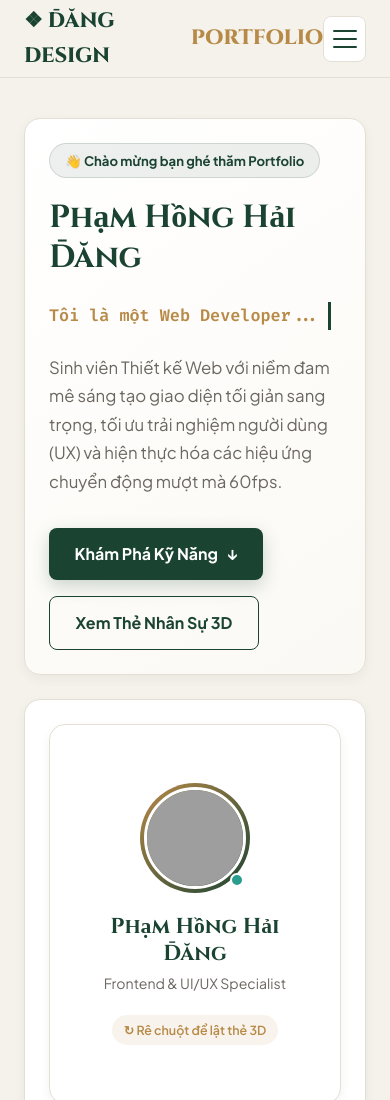
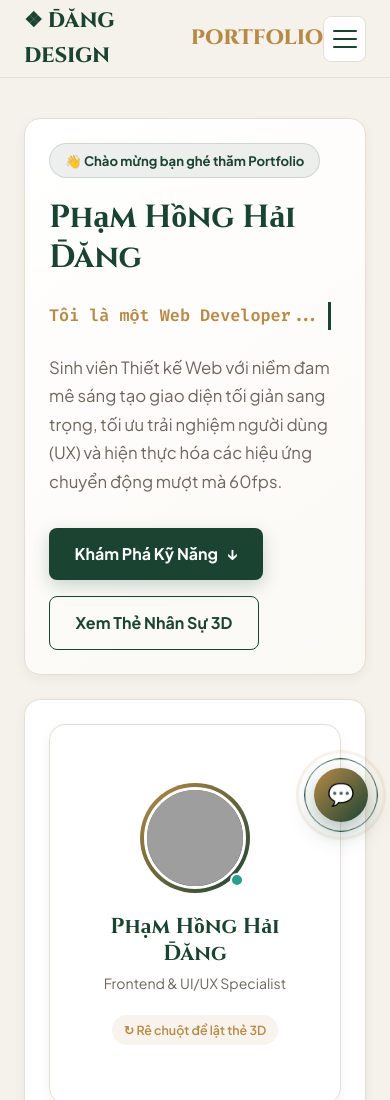
Before and after one commit to NguyenTrungQuan25AI/thiet_ke_web, a plain HTML site: page week05-portfolio/index.html in a window 390 px wide. Shown: the top 1100 px of the page. Drawn offline with Linux system fonts and the light colour scheme; grey boxes are pictures that could not be loaded.

Commit message:
feat(fab): them floating action button voi hieu ung pulse wave sau footer (Bai 1)

```diff
--- a/week05-portfolio/index.html
+++ b/week05-portfolio/index.html
@@ -715,7 +715,105 @@
             margin-bottom: 1.5rem;
         }
 
-        /* FAB CSS will be added here */
+        /* =========================================================
+           11. COMPONENT 7: FLOATING ACTION BUTTON (FAB) (HIỆU ỨNG 1)
+           Theo yêu cầu chuẩn kiến trúc của bạn:
+           - Dùng W3C Semantic: Thẻ <aside class="floating-fab">
+           - Đặt SAU <footer>
+           - Nút tròn "Liên hệ" cố định góc màn hình với pulse animation
+           ========================================================= */
+        .floating-fab {
+            position: fixed;
+            bottom: 32px;
+            right: 32px;
+            z-index: 9999;
+        }
+
+        .fab-button {
+            position: relative;
+            width: 62px;
+            height: 62px;
+            border-radius: 50%;
+            background: linear-gradient(135deg, var(--color-accent), var(--color-primary));
+            color: #ffffff;
+            border: none;
+            cursor: pointer;
+            box-shadow: 0 10px 25px rgba(27, 67, 50, 0.35);
+            display: flex;
+            align-items: center;
+            justify-content: center;
+            font-size: 1.6rem;
+            transition: transform 0.3s var(--ease-spring), box-shadow 0.3s ease;
+        }
+
+        .fab-button:hover {
+            transform: scale(1.12);
+            box-shadow: 0 14px 30px rgba(27, 67, 50, 0.45);
+        }
+
+        /* VÒNG TRÒN PHẬP PHỒNG ĐẬP NHỊP TIM (PULSE RING ANIMATION) */
+        .fab-button::before {
+            content: '';
+            position: absolute;
+            inset: -8px;
+            border-radius: 50%;
+            border: 2px solid var(--color-accent);
+            opacity: 0.8;
+            will-change: transform, opacity;
+            animation: pulseWave 2.2s cubic-bezier(0.25, 1, 0.5, 1) infinite;
+        }
+
+        .fab-button::after {
+            content: '';
+            position: absolute;
+            inset: -16px;
+            border-radius: 50%;
+            border: 1.5px solid var(--color-primary);
+            opacity: 0.4;
+            will-change: transform, opacity;
+            animation: pulseWave 2.2s cubic-bezier(0.25, 1, 0.5, 1) infinite 0.6s;
+        }
+
+        @keyframes pulseWave {
+            0% {
+                transform: scale(0.85);
+                opacity: 0.9;
+            }
+            70% {
+                transform: scale(1.35);
+                opacity: 0;
+            }
+            100% {
+                transform: scale(1.4);
+                opacity: 0;
+            }
+        }
+
+        /* Chú thích nổi bên cạnh nút FAB */
+        .fab-tooltip {
+            position: absolute;
+            right: 76px;
+            top: 50%;
+            transform: translateY(-50%);
+            background: rgba(27, 67, 50, 0.95);
+            color: #ffffff;
+            padding: 0.45rem 0.9rem;
+            border-radius: 8px;
+            font-size: 0.82rem;
+            font-weight: 700;
+            white-space: nowrap;
+            pointer-events: none;
+            opacity: 0;
+            visibility: hidden;
+            transition: all 0.3s ease;
+            box-shadow: var(--shadow-sm);
+        }
+
+        .floating-fab:hover .fab-tooltip {
+            opacity: 1;
+            visibility: visible;
+            right: 82px;
+        }
 
         /* =========================================================
            12. RESPONSIVE MEDIA QUERIES (MOBILE TỰ CO GIÃN)
@@ -729,7 +827,7 @@
             /* Trên màn hình di động, background-attachment: fixed một số máy lag nhẹ,
                ta tối ưu sang cuộn tự nhiên hoặc giữ nguyên */
             .parallax-bento {
-                background-attachment: fixed;
+                background-attachment: scroll;
                 height: 320px;
             }
         }
@@ -994,7 +1092,20 @@
         </p>
     </footer>
 
-    <!-- FAB will be added in Component 7 -->
+    <!-- =========================================================
+         COMPONENT 7: FLOATING ACTION BUTTON (FAB) (HIỆU ỨNG 1)
+         Đặt SAU <footer> bằng thẻ W3C Semantic <aside class="floating-fab">
+         theo đúng chuẩn kiến trúc của bạn!
+         ========================================================= -->
+    <aside class="floating-fab" aria-label="Nút liên hệ nổi">
+        <button type="button"
+                class="fab-button"
+                aria-label="Liên hệ nhanh với Hải Đăng"
+                onclick="handleFabClick()">
+            <span>💬</span>
+        </button>
+        <span class="fab-tooltip">Liên hệ nhanh</span>
+    </aside>
 
     <!-- =========================================================
          JAVASCRIPT: TƯƠNG TÁC HAMBURGER & NÚT FAB
```
